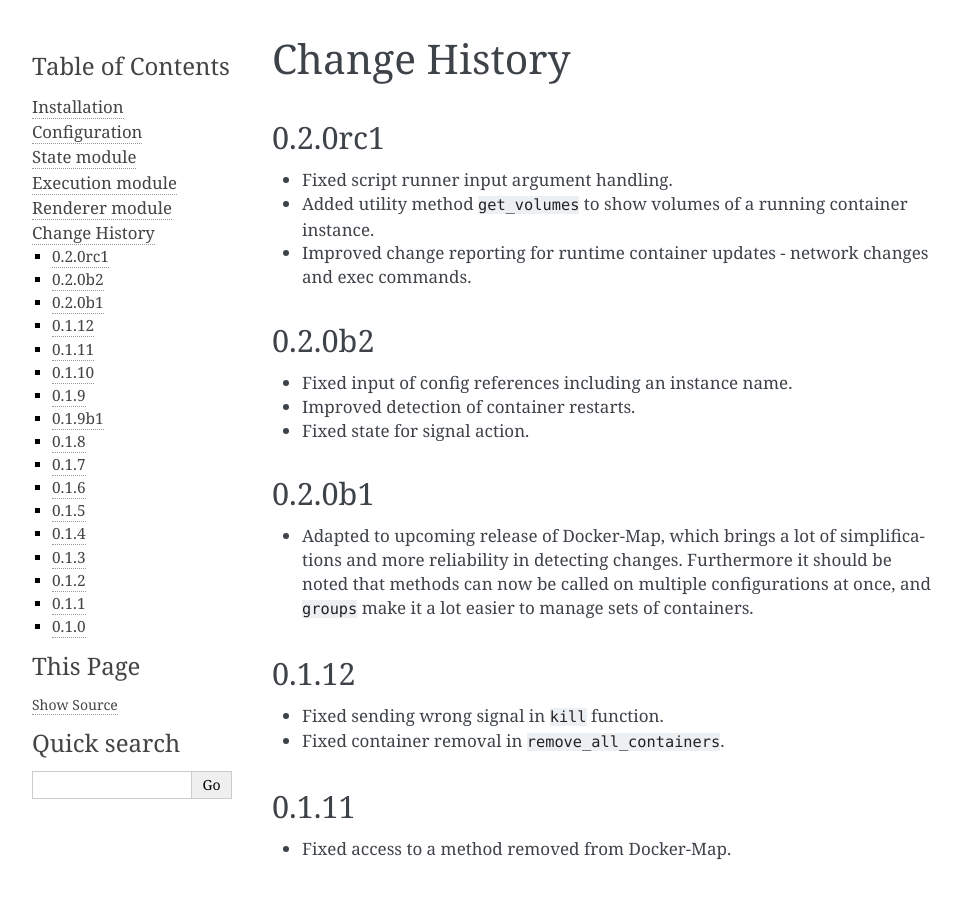
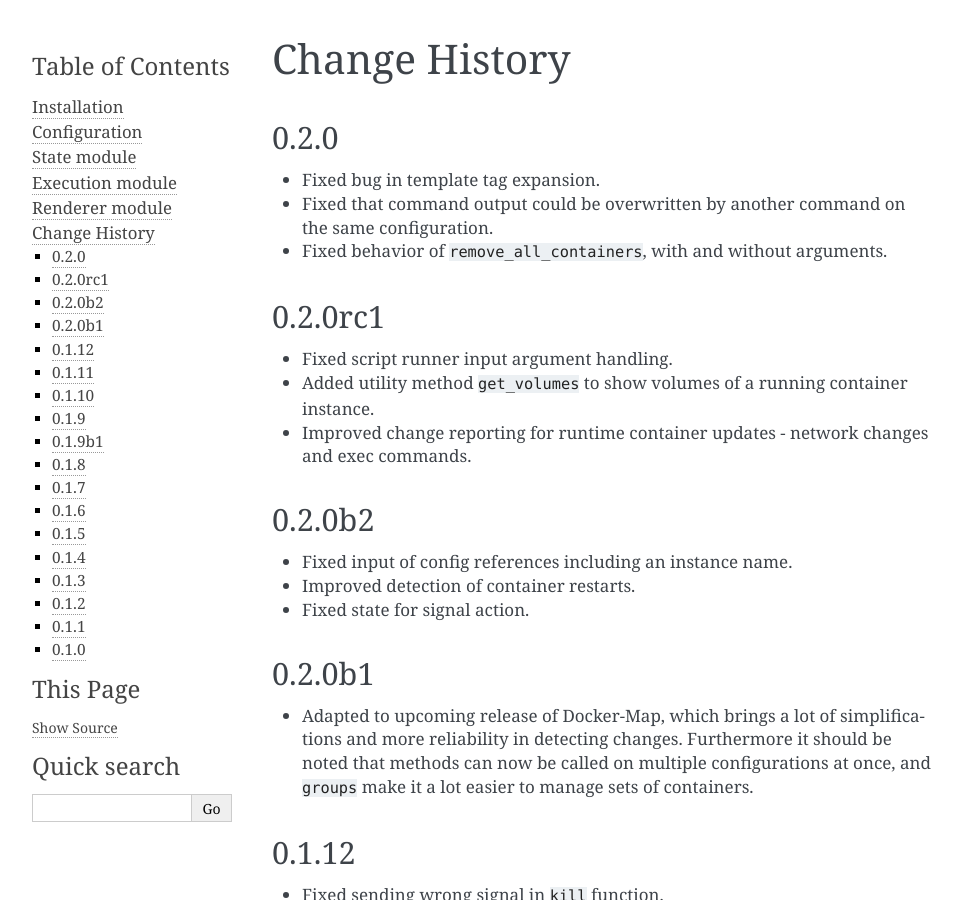
Before and after one commit to merll/salt-container-map, a Sphinx documentation site: the page built from docs/changes.rst, in a window 1280 px wide and 900 px high. Shown: the whole window, without its empty margins (148-1110 px from the left). Built offline with Sphinx 7.4.7, drawn with Linux system fonts in a browser that asks for light colours.

Commit message:
Updated version and change log.

```diff
--- a/docs/changes.rst
+++ b/docs/changes.rst
@@ -2,6 +2,12 @@
 
 Change History
 ==============
+0.2.0
+-----
+* Fixed bug in template tag expansion.
+* Fixed that command output could be overwritten by another command on the same configuration.
+* Fixed behavior of ``remove_all_containers``, with and without arguments.
+
 0.2.0rc1
 --------
 * Fixed script runner input argument handling.
--- a/saltcontainermap/__init__.py
+++ b/saltcontainermap/__init__.py
@@ -1,4 +1,4 @@
 # -*- coding: utf-8 -*-
 from __future__ import unicode_literals
 
-__version__ = '0.2.0rc1'
+__version__ = '0.2.0'
--- a/setup.py
+++ b/setup.py
@@ -23,7 +23,7 @@ setup(
     name='salt-container-map',
     version=__version__,
     packages=find_packages(),
-    install_requires=['salt', 'docker-map>=0.8.0b5'],
+    install_requires=['salt', 'docker-map>=0.8.0'],
     license='MIT',
     author='Matthias Erll',
     author_email='matthias@erll.de',
```
